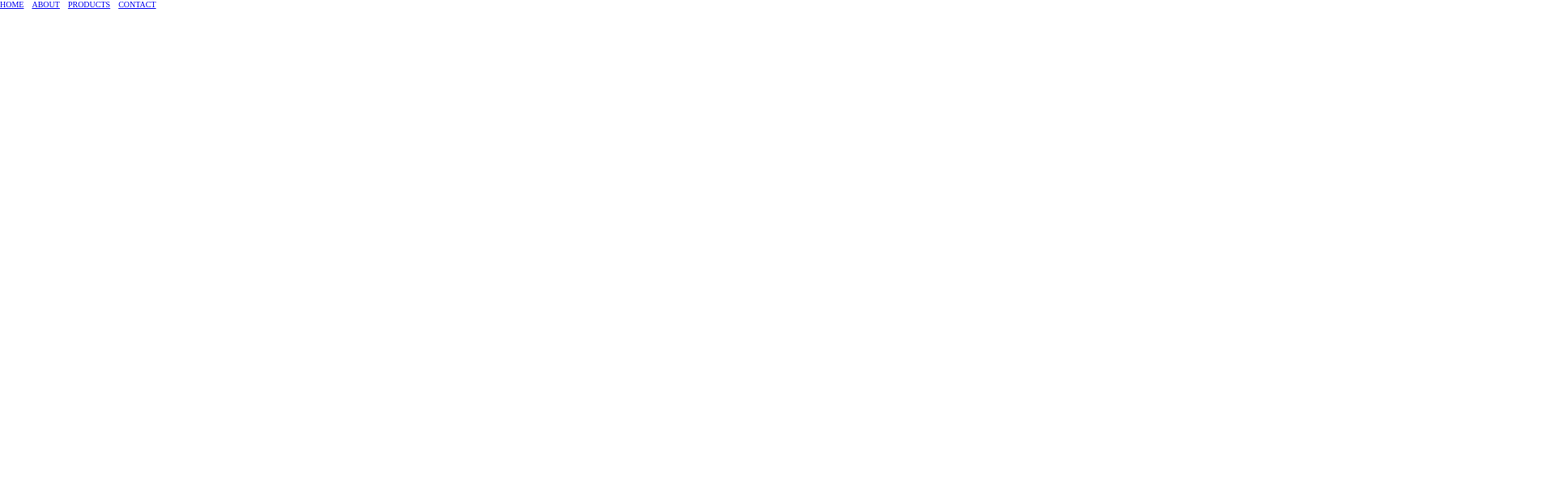
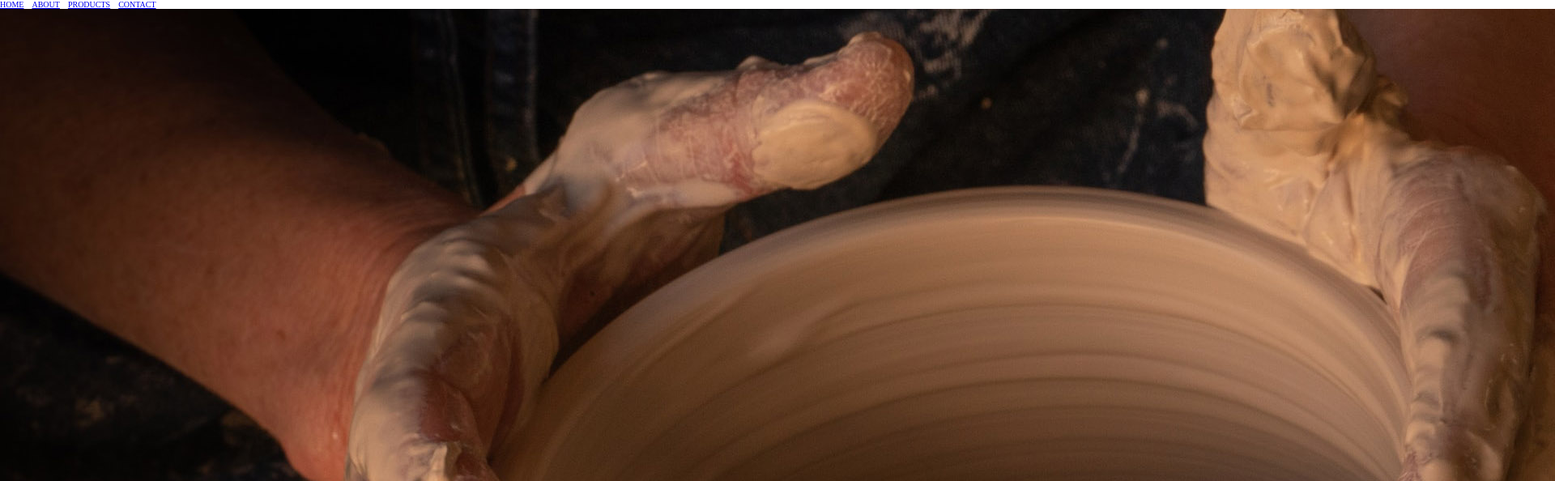
Before and after one commit to michael-prye/eCOMMERCE, a plain HTML site: page index.html in a window 1280 px wide. Shown: the top 594 px of the page at 81% size, 1920 px wide, since content can reach past the window. Drawn offline with Linux system fonts and the light colour scheme.

Commit message:
added the vase_pic to the home component

```diff
--- a/index.html
+++ b/index.html
@@ -17,6 +17,9 @@
         </ul>
     </header>
     <section id="home">
+        <div>
+            <img src="./assets/earl-wilcox-y3W0CzO063w-unsplash-alt.jpg" alt="vase_pic">
+        </div>
 
     </section>
     <section id="about"></section>
```
